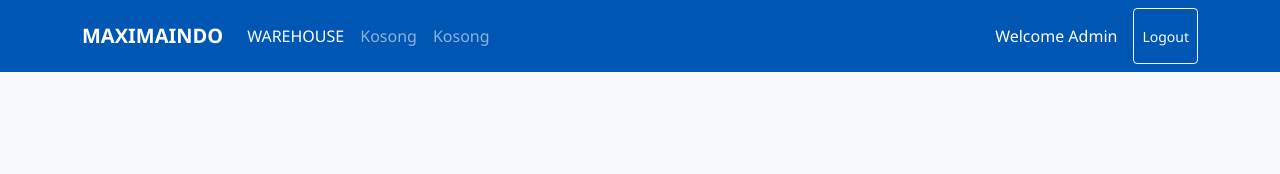
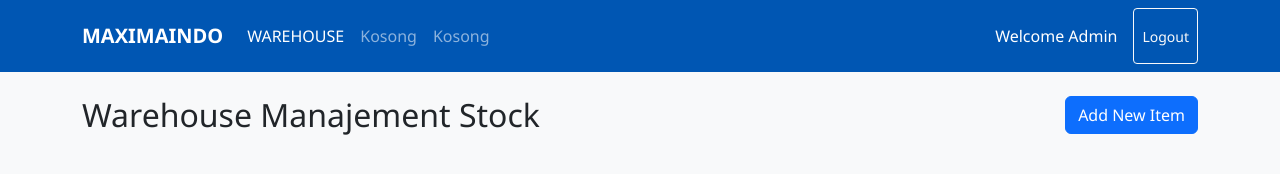
Before and after one commit to njtesterz/njtesterz.github.io, a plain HTML site: page index.html in a window 1280 px wide. Drawn offline with nearby package versions, Linux system fonts and the light colour scheme.

Commit message:
update index.html

```diff
--- a/index.html
+++ b/index.html
@@ -54,6 +54,21 @@
       </div>
     </nav>
 
+    <div class="container">
+      <!-- Header -->
+      <div class="row mb-4">
+
+        <div class="col-md-6">
+          <h2>Warehouse Manajement Stock</h2>
+        </div>
+
+        <div class="col-md-6 text-end">
+          <button class="btn btn-primary" id="addItemBtn">
+            <i class="bi bi-plus-citcle"></i> Add New Item
+          </button>
+        </div>
+      </div>
+    </div>
 
 
     <!-- JS bootstrap proper -->
```
